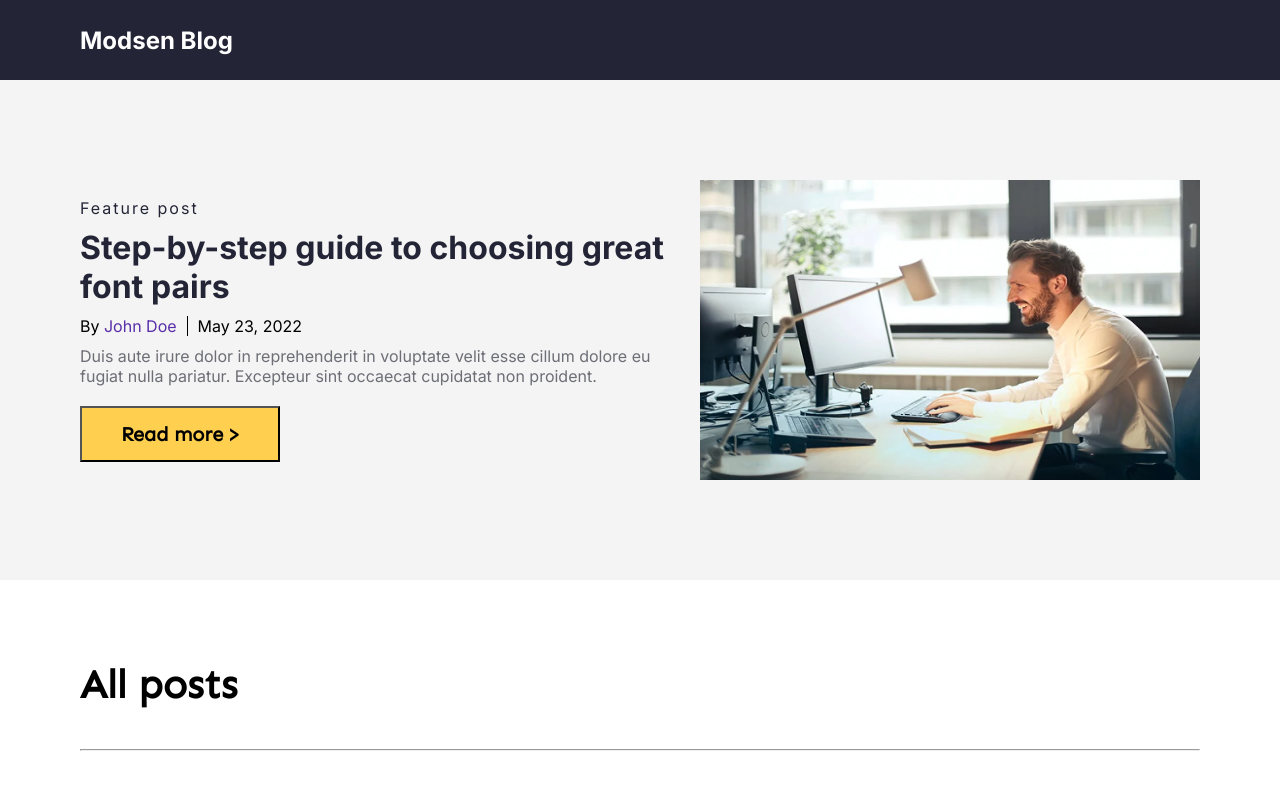
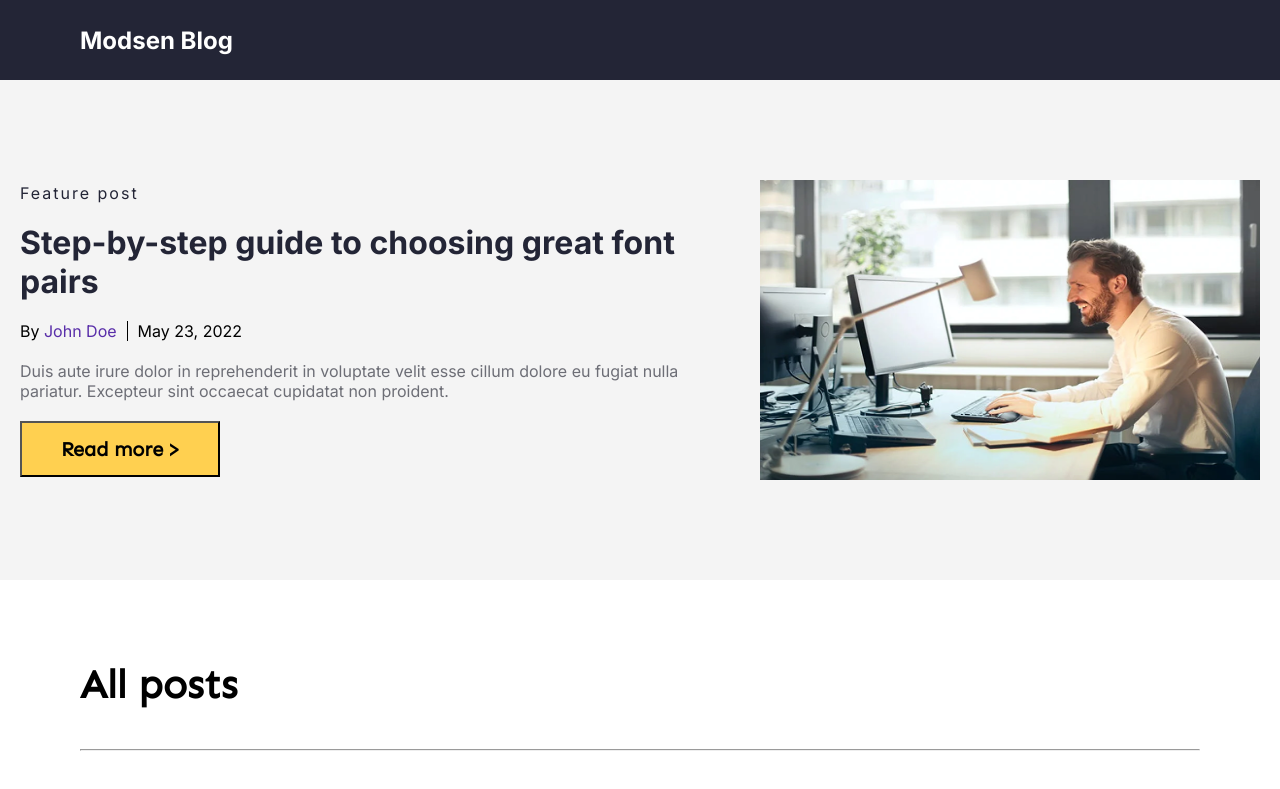
Before and after one commit to realkoldun/frontend-next.js-mui-client-blog-task, a Next.js app: page / in a window 1280 px wide. Shown: the top 789 px of the page. Built offline with nearby package versions, Linux system fonts and the light colour scheme.

Commit message:
fix: feature post layout

```diff
--- a/src/styles/featurePost.module.scss
+++ b/src/styles/featurePost.module.scss
@@ -6,20 +6,17 @@
 
   height: constants.$size-xxxl;
   background-color: constants.$color-light-light-gray;
-  padding: constants.$padding-xl;
+  padding: constants.$padding-l;
 }
 
 .feature-post-container {
   @include mixins.flex-space-between;
 
-  flex-direction: row;
-  justify-content: space-between;
   align-items: center;
   width: constants.$full-size;
   max-width: constants.$max-container-width;
   height: constants.$full-size;
-
-  gap: constants.$gap-m;
+  gap: constants.$gap-xl;
 }
 
 .information-section {
@@ -27,13 +24,14 @@
 
   flex-direction: column;
   gap: constants.$gap-m;
+  max-width: constants.$screen-size-small;
 }
 
 .information-container {
   @include mixins.flex-start;
 
   flex-direction: column;
-  gap: constants.$gap-s;
+  gap: constants.$gap-m;
 }
 
 .section-title {
@@ -48,7 +46,7 @@
   &__title {
     font-size: constants.$font-size-xxl;
     color: constants.$color-dark-blue;
-    font-weight: 700;
+    font-weight: constants.$font-weight-xl;
   }
 
   &__info-container {
```
